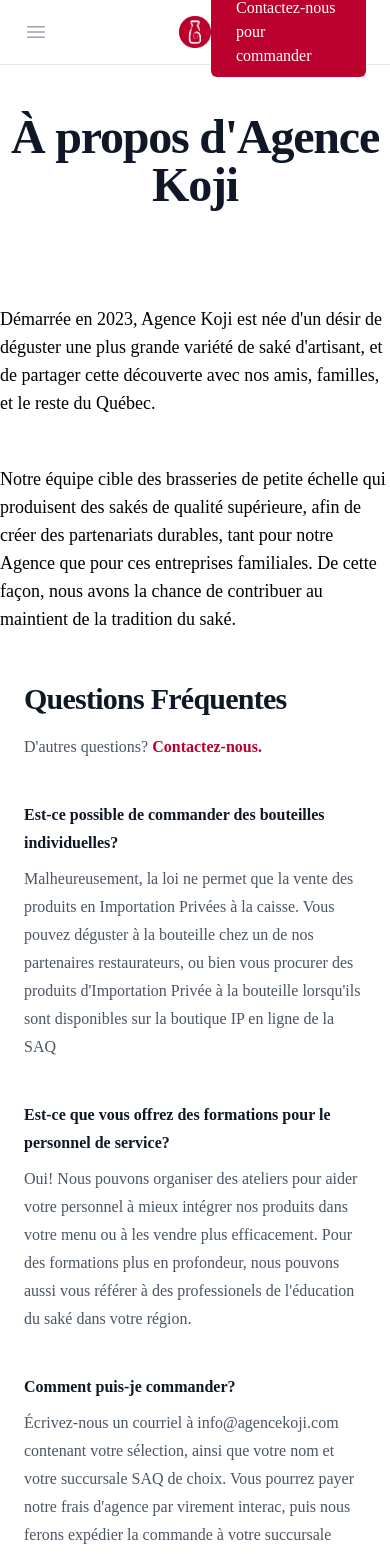
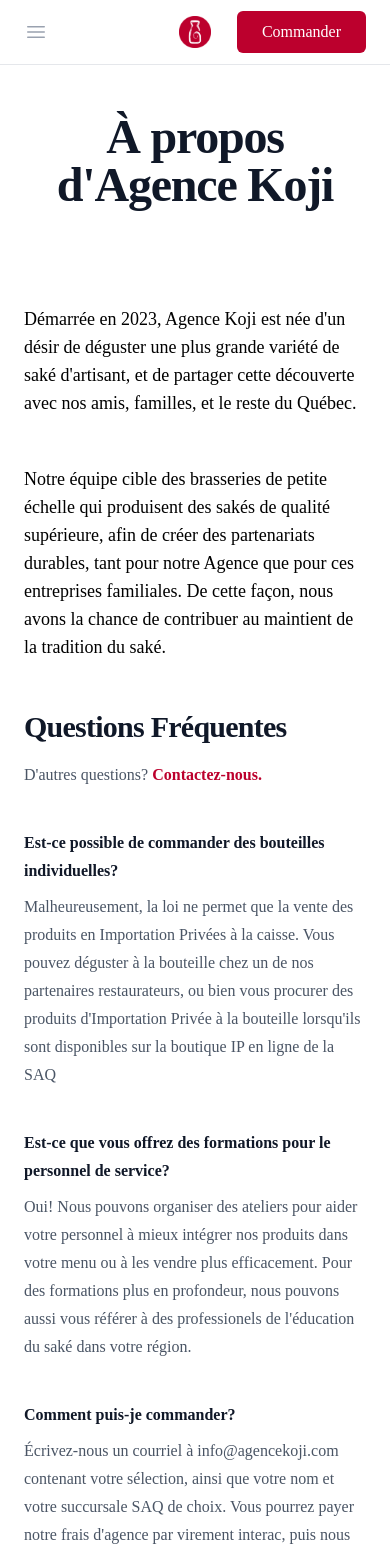
Before and after one commit to AgenceKoji/agencekoji.github.io, a Vue app: page /about in a window 390 px wide. Shown: the top 1554 px of the page. Built offline with nearby package versions, Linux system fonts and the light colour scheme; a web font is replaced by a local one.

Commit message:
Mobile About page

```diff
--- a/src/components/AboutView.vue
+++ b/src/components/AboutView.vue
@@ -28,13 +28,13 @@
 }
 </script>
 <template>
-  <div class="content flex flex-col items-center mx-auto max-w-[1280px] text-lg gap-12">
+  <div class="content flex flex-col items-center mx-auto max-w-[1280px] text-lg gap-12 px-6">
     <h2
       class="text-center text-5xl font-semibold tracking-tight text-gray-900 sm:text-7xl dark:text-white pb-12 pt-12"
     >
       À propos d'Agence Koji
     </h2>
-    <p class="mx-auto max-w-[960px]">
+    <p class="">
       Démarrée en 2023, Agence Koji est née d'un désir de déguster une plus grande variété de saké
       d'artisant, et de partager cette découverte avec nos amis, familles, et le reste du Québec.
     </p>
@@ -45,7 +45,7 @@
       tradition du saké.
     </p>
     <div class="bg-white dark:bg-gray-900 max-w-[960px]">
-      <div class="mx-auto w-full px-6 sm:pt-32 lg:px-8">
+      <div class="mx-auto w-full sm:pt-32">
         <div class="lg:grid lg:grid-cols-12 lg:gap-8">
           <div class="lg:col-span-5">
             <h2
--- a/src/components/Shell.vue
+++ b/src/components/Shell.vue
@@ -226,7 +226,7 @@
                     href="mailto:info@agencekoji.com"
                     class="items-center justify-center rounded-md border border-transparent bg-brand hover:bg-brand/70 px-6 py-2 text-base font-medium text-white focus:outline-none focus:ring-2 focus:ring-brand focus:ring-offset-2 focus:ring-offset-gray-50"
                   >
-                    Contactez-nous pour commander
+                    Commander
                   </a>
                 </div>
               </div>
```
